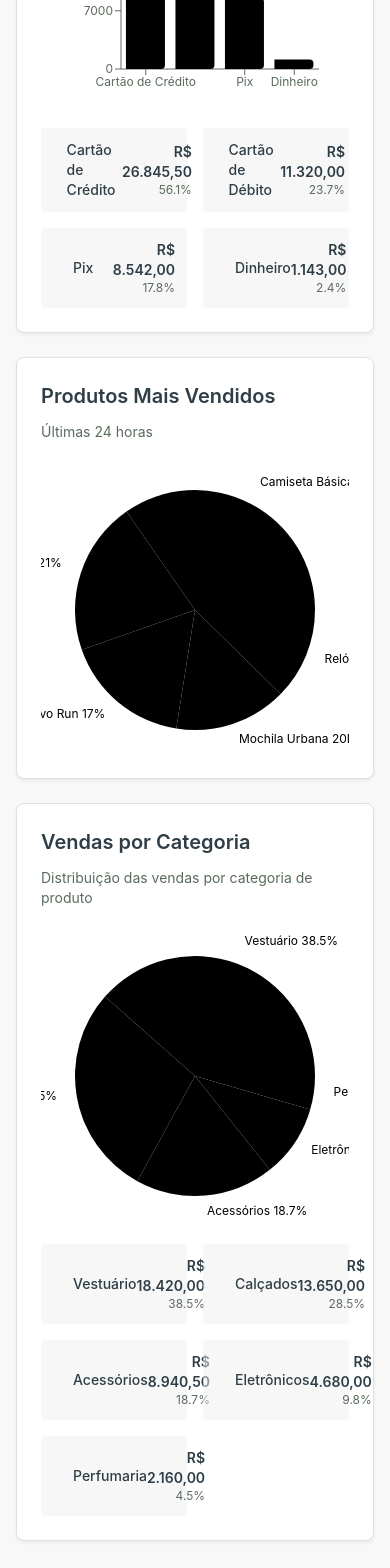
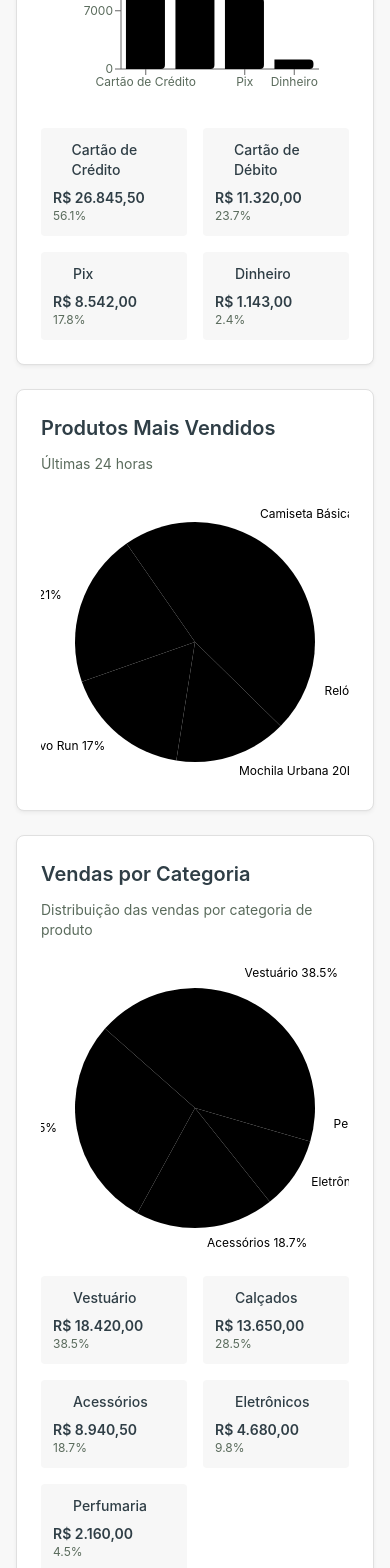
Before and after one commit to FabioMiguelNascimento/dashboard, a Next.js app: page / in a window 390 px wide. Shown: the part 2440-4008 px from the top of the page. Built offline with nearby package versions, Linux system fonts and the light colour scheme.

Commit message:
feat: enhance layout of PaymentMethods and SalesByCategory components for improved responsiveness

```diff
--- a/components/payment-methods.tsx
+++ b/components/payment-methods.tsx
@@ -99,15 +99,18 @@ export function PaymentMethods() {
         {/* Resumo dos métodos */}
         <div className="grid grid-cols-2 gap-4 mt-6">
           {paymentMethods.map((method, index) => (
-            <div key={method.method} className="flex items-center justify-between p-3 bg-muted/50 rounded-lg">
+            <div
+              key={method.method}
+              className="flex flex-col gap-2 p-3 bg-muted/50 rounded-lg sm:flex-row sm:items-center sm:justify-between"
+            >
               <div className="flex items-center gap-2">
                 <div
                   className="w-3 h-3 rounded-full"
                   style={{ backgroundColor: COLORS[index % COLORS.length] }}
                 />
-                <span className="text-sm    font-medium">{method.method}</span>
+                <span className="text-sm font-medium">{method.method}</span>
               </div>
-              <div className="text-right">
+              <div className="text-left sm:text-right">
                 <p className="text-sm font-semibold">
                   R$ {method.amount.toLocaleString('pt-BR', { minimumFractionDigits: 2 })}
                 </p>
--- a/components/sales-by-category.tsx
+++ b/components/sales-by-category.tsx
@@ -93,7 +93,10 @@ export function SalesByCategory() {
         {/* Legenda das categorias */}
         <div className="grid grid-cols-2 gap-4 mt-6">
           {salesByCategory.map((category, index) => (
-            <div key={category.category} className="flex items-center justify-between p-3 bg-muted/50 rounded-lg">
+            <div
+              key={category.category}
+              className="flex flex-col gap-2 p-3 bg-muted/50 rounded-lg sm:flex-row sm:items-center sm:justify-between"
+            >
               <div className="flex items-center gap-2">
                 <div
                   className="w-3 h-3 rounded-full"
@@ -101,7 +104,7 @@ export function SalesByCategory() {
                 />
                 <span className="text-sm font-medium">{category.category}</span>
               </div>
-              <div className="text-right">
+              <div className="text-left sm:text-right">
                 <p className="text-sm font-semibold">
                   R$ {category.sales.toLocaleString('pt-BR', { minimumFractionDigits: 2 })}
                 </p>
```
